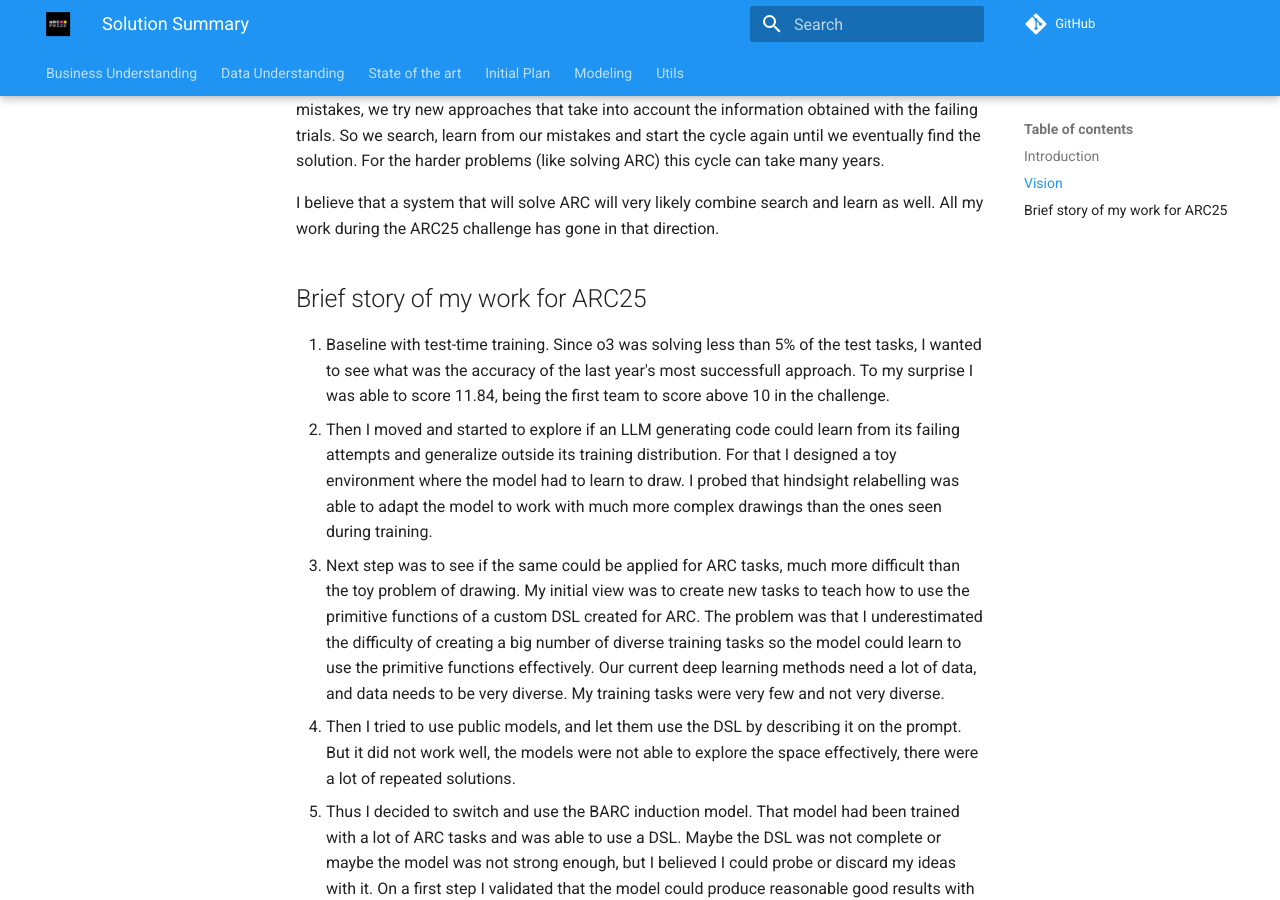
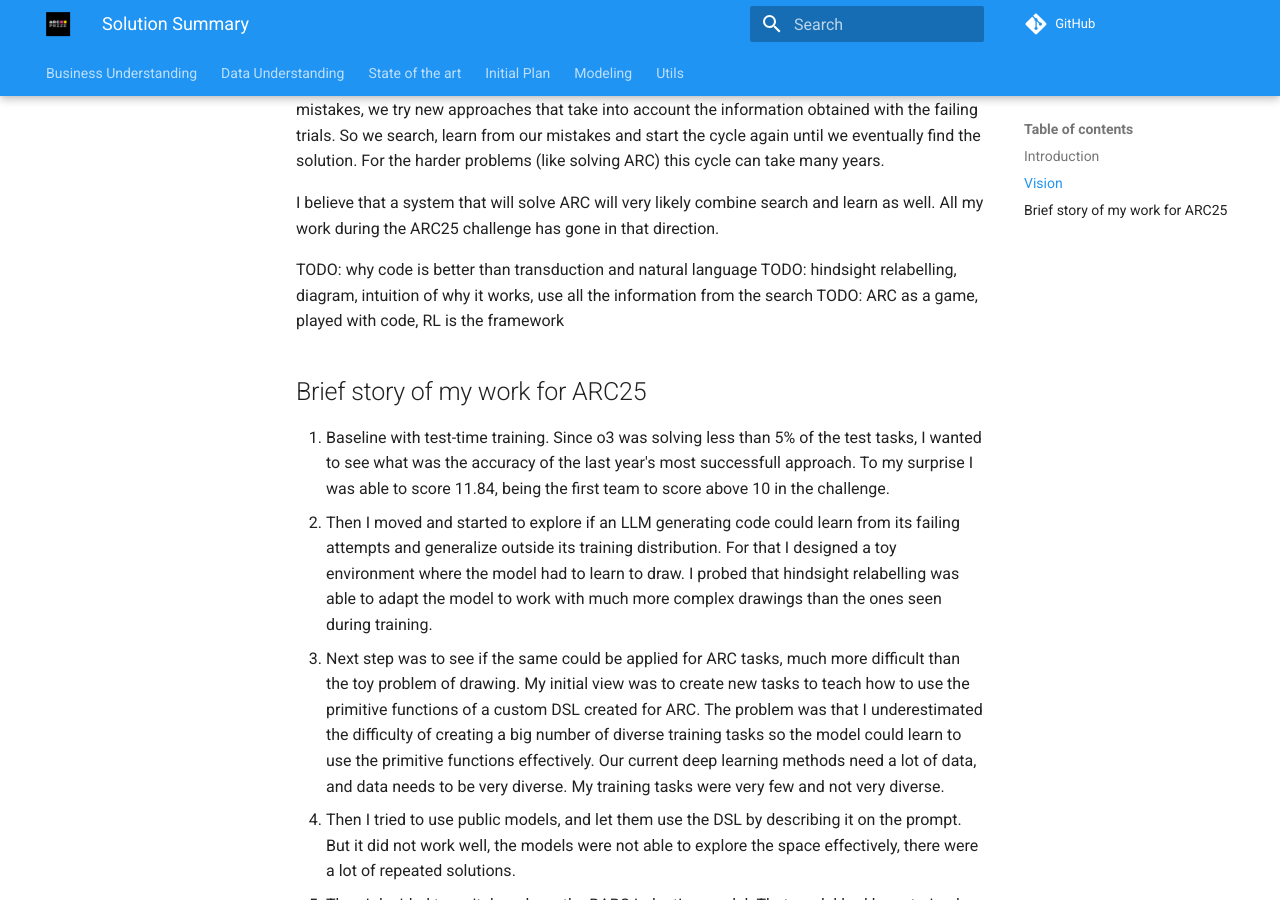
Before and after one commit to ironbar/arc25, an MkDocs documentation site: the page built from docs/05_Solution_Summary.md, in a window 1280 px wide and 900 px high, scrolled down 602 px. Built offline with MkDocs 1.6.1 and Material for MkDocs 9.7.7, drawn with Linux system fonts in a browser that asks for light colours; comment, search, counter and statistics services are not loaded.

Commit message:
added todos

```diff
--- a/docs/05_Solution_Summary.md
+++ b/docs/05_Solution_Summary.md
@@ -28,6 +28,10 @@ harder problems (like solving ARC) this cycle can take many years.
 
 I believe that a system that will solve ARC will very likely combine search and learn as well. All my
 work during the ARC25 challenge has gone in that direction.
+
+TODO: why code is better than transduction and natural language
+TODO: hindsight relabelling, diagram, intuition of why it works, use all the information from the search
+TODO: ARC as a game, played with code, RL is the framework
 
 ## Brief story of my work for ARC25
 
```
